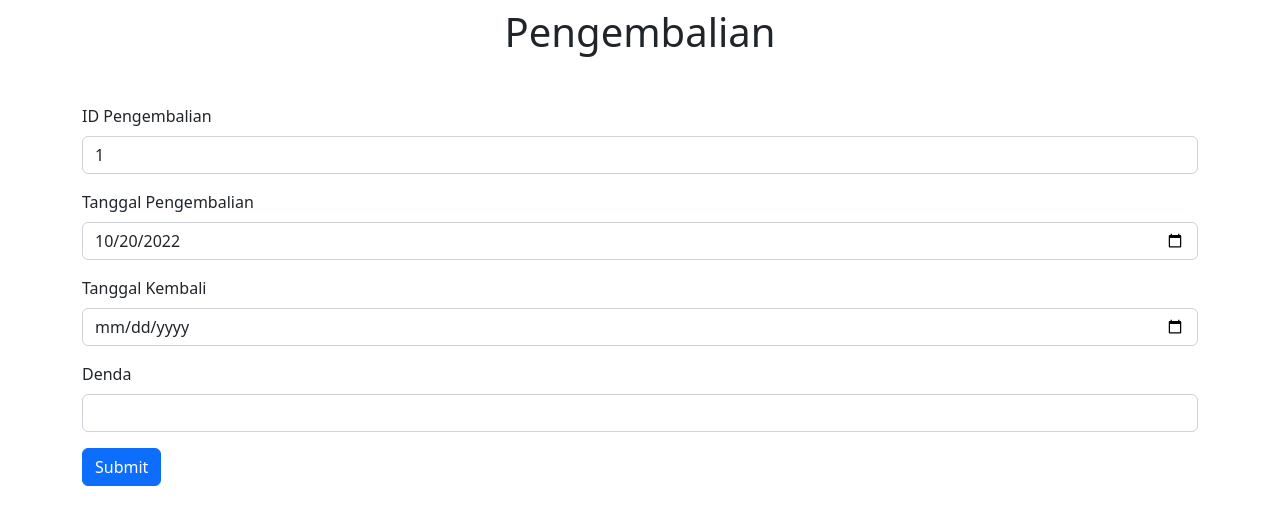
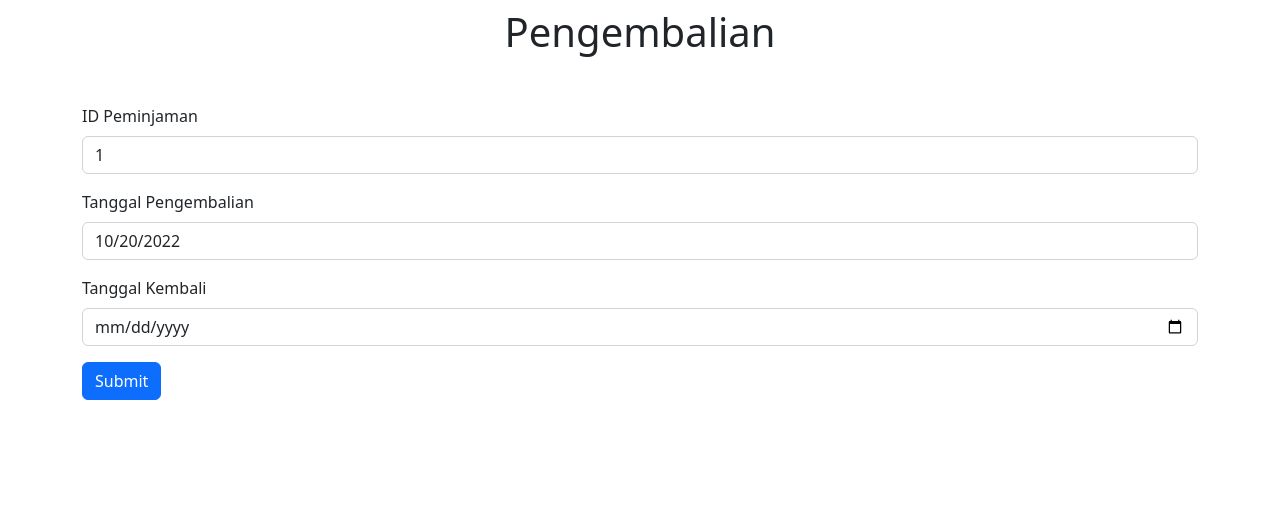
Before and after one commit to sitinurfarihah/kelompok5, a PHP site: page /pengembalian.php?id_peminjaman=1 in a window 1280 px wide. Shown: the part 56-581 px from the top of the page. Run offline with PHP 8.4, Linux system fonts and the light colour scheme; a user stored in the database is signed in; data comes from the database, SQL or seed files in the repository; some libraries are stand-ins or nearby versions.

Commit message:
peminjaman yang rumit

```diff
--- a/admin_pengembalian.php
+++ b/admin_pengembalian.php
@@ -72,12 +72,12 @@ if(!$_SESSION['nip']){
             <tbody>
             <?php
 
-                    $ambil = mysqli_query($config, "SELECT pengembalian.id_pengembalian, pengembalian.id_peminjaman, siswa.nama, peminjaman.tanggal_peminjaman, peminjaman.tanggal_pengembalian, pengembalian.tanggal_kembali, pengembalian.denda FROM pengembalian JOIN peminjaman ON peminjaman.id_peminjaman = pengembalian.id_peminjaman LEFT JOIN siswa on siswa.nis = peminjaman.id_siswa");
+                    $ambil = mysqli_query($config, "SELECT pengembalian.id_pengembalian, pengembalian.id_peminjaman2, siswa.nama, peminjaman.tanggal_peminjaman, peminjaman.tanggal_pengembalian, pengembalian.tanggal_kembali, pengembalian.denda FROM pengembalian JOIN peminjaman ON peminjaman.id_peminjaman = pengembalian.id_peminjaman2 LEFT JOIN siswa on siswa.nis = peminjaman.id_siswa");
                     while ($data = mysqli_fetch_array($ambil)) {
                     ?>
                 <tr>
                     <td><?= $data['id_pengembalian'] ?></td>
-                    <td><?= $data['id_peminjaman'] ?></td>
+                    <td><?= $data['id_peminjaman2'] ?></td>
                     <td><?= $data['nama'] ?></td>
                     <td><?= $data['tanggal_peminjaman'] ?></td>
                     <td><?= $data['tanggal_pengembalian'] ?></td>
--- a/detail_peminjaman.php
+++ b/detail_peminjaman.php
@@ -120,7 +120,7 @@ if (isset($_POST['submit'])) {
     $kuantitas = $_POST['kuantitas'];
 
 
-    $query = mysqli_query($config, "INSERT INTO detail_peminjaman(id_buku, id_peminjaman, kuantitas) VALUES('$buku', '$id_peminjaman', '$kuantitas')");
+    $query = mysqli_query($config, "INSERT INTO detail_peminjaman(id_buku, id_peminjaman3, kuantitas) VALUES('$buku', '$id_peminjaman', '$kuantitas')");
 
     if ($query) {
 
--- a/pengembalian.php
+++ b/pengembalian.php
@@ -65,20 +65,16 @@ if(!$_SESSION['nip']){
                   //  $data['tanggal_pengembalian'];
             ?>
             <div class="mb-3">
-                <label class="form-label">ID Pengembalian</label>
-                <input type="text" class="form-control" name="id_peminjaman" value="<?= $_GET['id_peminjaman'] ?>">
+                <label class="form-label">ID Peminjaman</label>
+                <input readonly type="text" class="form-control" name="id_peminjaman" value="<?= $_GET['id_peminjaman'] ?>">
             </div>
             <div class="mb-3">
                 <label class="form-label">Tanggal Pengembalian</label>
-                <input type="date" class="form-control" name="tanggal_pengembalian" value="<?= $data['tanggal_pengembalian'] ?>">
+                <input readonly type="date" class="form-control" name="tanggal_pengembalian" value="<?= $data['tanggal_pengembalian'] ?>">
             </div>
             <div class="mb-3">
                 <label class="form-label">Tanggal Kembali</label>
                 <input type="date" class="form-control" name="tanggal_kembali">
-            </div>
-            <div class="mb-3">
-                <label class="form-label">Denda</label>
-                <input type="number" class="form-control" name="denda" value="">
             </div>
             <?php } ?>
             <input type="submit" class="btn btn-primary" name="submit" value="Submit"/>
@@ -128,11 +124,11 @@ if (isset($_POST['submit'])) {
     // var_dump($selisih->days);
     // die;
     if ($selisih->days >=  0) {
-      $denda = $selisih->days * 1;
+      $denda = $selisih->days * 10000;
     }
 
 
-    $query = mysqli_query($config, "INSERT INTO pengembalian(id_peminjaman, tanggal_kembali, denda) VALUES('$id_peminjaman', '$tgl_kembali', '$denda')");
+    $query = mysqli_query($config, "INSERT INTO pengembalian(id_peminjaman2, tanggal_kembali, denda) VALUES('$id_peminjaman', '$tgl_kembali', '$denda')");
 
     if ($query) {
         $maxid = mysqli_query($config,"SELECT MAX(id_pengembalian)as id_peng FROM pengembalian");
```
Also changed, not shown: admin_peminjaman.php (+14 -3 lines), admin_siswa.php (+10 -4 lines), create_siswa.php (+14 -9 lines).
